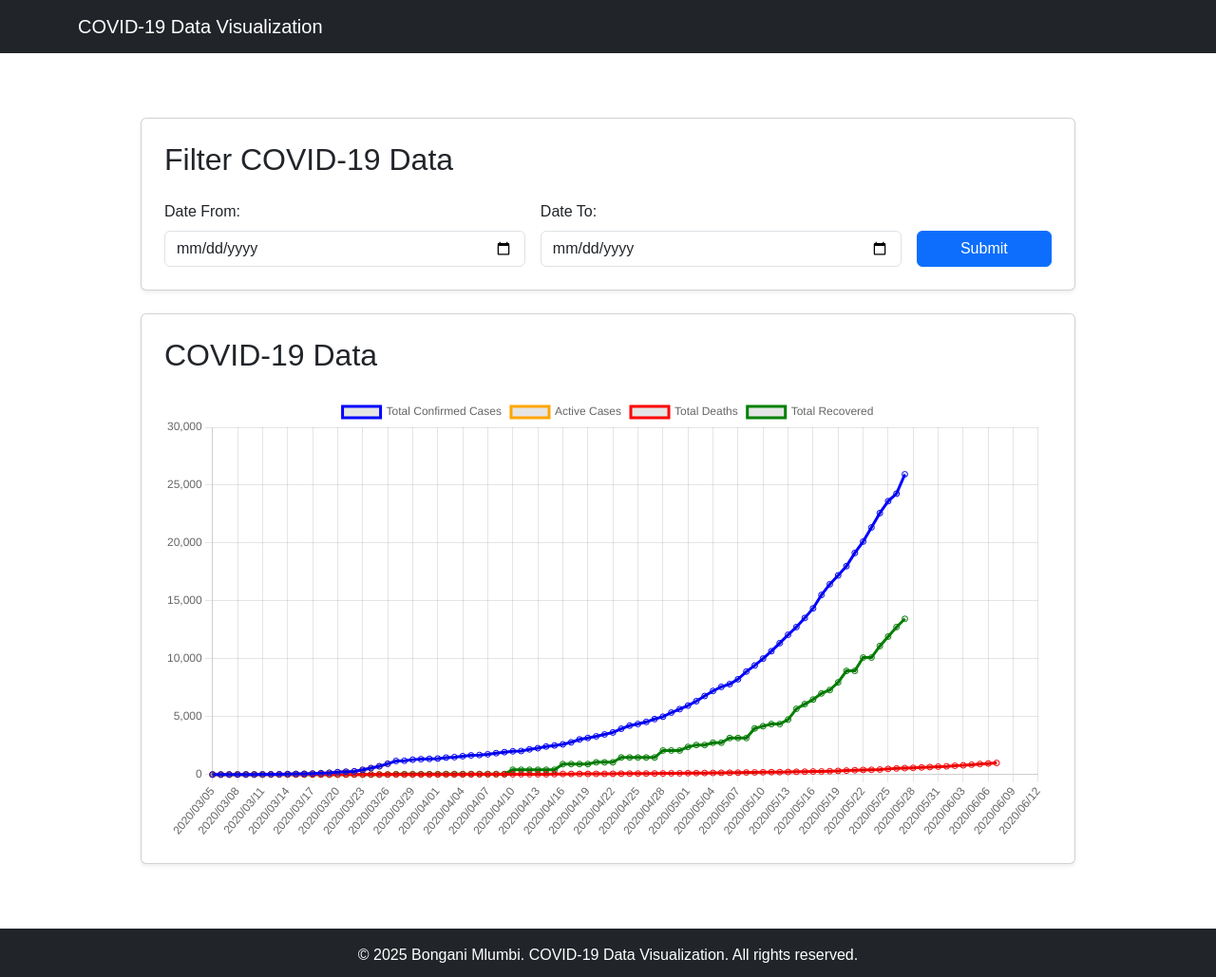
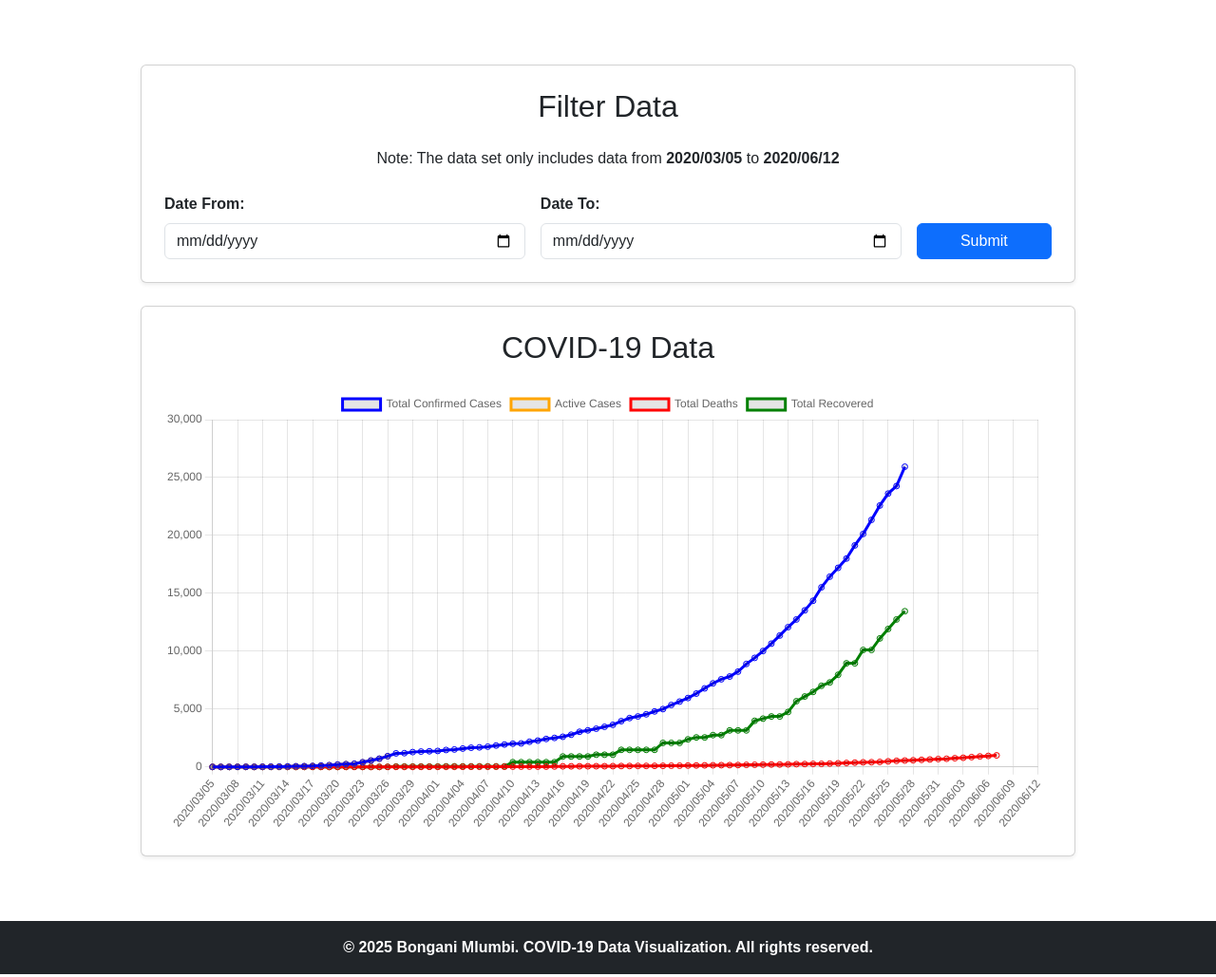
Before and after one commit to codenameKidsNextD00r/topicWorx.github.io, a plain HTML site: page index.html in a window 1280 px wide. Shown: the whole page at 95% size. Drawn offline with nearby package versions, Linux system fonts and the light colour scheme.

Commit message:
Minor adjustments
Some css changes and minor Js change (added pointer when hovering over chart to indicate available interactivity)

```diff
--- a/index.html
+++ b/index.html
@@ -13,15 +13,11 @@
     </style>
 </head>
 <body>
-    <nav class="navbar navbar-expand-lg navbar-dark bg-dark">
-        <div class="container">
-            <a class="navbar-brand" href="#">COVID-19 Data Visualization</a>
-        </div>
-    </nav>
 
     <div id="main-container" class="container mt-5">
         <div id="form-container" class="card p-4 mb-4 shadow-sm">
-            <h2 class="mb-4">Filter COVID-19 Data</h2>
+            <h2 class="mb-4 text-center">Filter Data</h2>
+            <p class="mb-4 text-center">Note: The data set only includes data from <strong>2020/03/05</strong> to <strong>2020/06/12<strong></p>
             <form id="filter-form">
                 <div class="row g-3">
                     <div class="col-md-5">
@@ -40,7 +36,7 @@
         </div>
 
         <div id="chart-area" class="card p-4 shadow-sm">
-            <h2 class="mb-4">COVID-19 Data</h2>
+            <h2 class="mb-4 text-center">COVID-19 Data</h2>
             <canvas id="chart"></canvas>
         </div>
     </div>
@@ -121,6 +117,14 @@
                     responsive: true,
                     scales: {
                         y: { beginAtZero: true }
+                    },
+                    interaction: {mode: 'index'},
+                    plugins:{
+                        legend: {
+                            onHover: function(event){
+                                event.native.target.style.cursor = 'pointer';
+                            }
+                        }
                     }
                 }
             });
```
Also changed, not shown: 1 other file.
